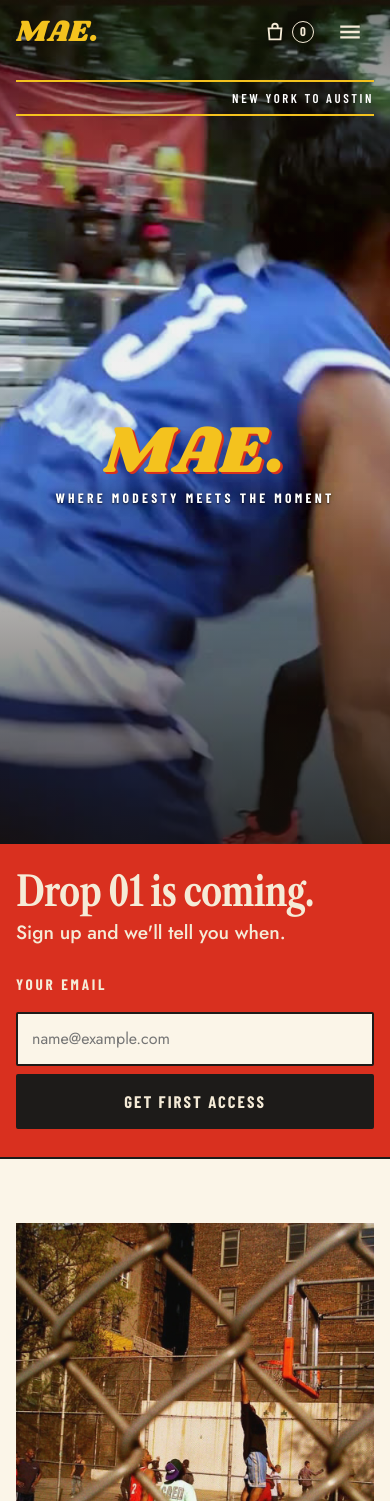
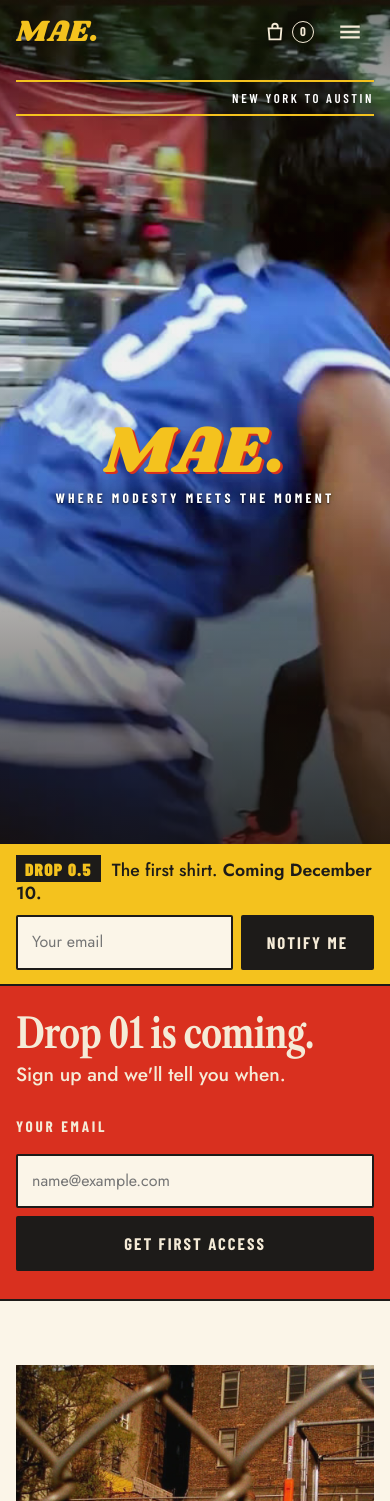
Before and after one commit to maebrym/mae-website, a plain HTML site: page index.html in a window 390 px wide. Shown: the top 1501 px of the page. Drawn offline with Linux system fonts and the light colour scheme.

Commit message:
Add Drop 0.5 first-shirt sign-up above Drop 01
Co-Authored-By: Claude Opus 5.5 <noreply@anthropic.com>

```diff
--- a/css/mae.css
+++ b/css/mae.css
@@ -931,3 +931,15 @@ html:not(.no-js) .cover__media.is-playing { opacity: 1; }
 
 /* wearmae.co/#waitlist lands with the headline below the sticky header */
 #waitlist { scroll-margin-top: 66px; }
+
+/* Drop 0.5 mini sign-up, a slim yellow strip above the Drop 01 band */
+.halfband { background: var(--yellow); color: var(--ink); border-bottom: 2px solid var(--ink); padding-block: 14px; }
+.halfband__row { display: flex; flex-wrap: wrap; align-items: center; justify-content: space-between; gap: 10px 24px; }
+.halfband__text { margin: 0; font-size: clamp(1.1rem, 1.6vw, 1.3rem); font-weight: 500; line-height: 1.3; }
+.halfband__tag { font-family: var(--f-cover); font-weight: 900; text-transform: uppercase; letter-spacing: .06em; background: var(--ink); color: var(--yellow); padding: 3px 9px 2px; margin-right: 6px; }
+.halfband__form { flex: 1 1 340px; max-width: 460px; }
+.halfband .input { min-height: 46px; padding-block: 9px; }
+.halfband .btn { min-height: 46px; }
+.halfband .form-success { margin: 0; font-weight: 600; }
+.halfband form + .form-success:not(:empty) { margin-top: 8px; }
+@media (max-width: 760px) { .halfband .inline-form { grid-template-columns: 1fr auto; } }
--- a/index.html
+++ b/index.html
@@ -7,7 +7,7 @@
 <meta name="description" content="MAE. is modest vintage athletic wear for girls who hoop, run, and lift. Built in Austin, Texas. Drop 01: two lines, two shorts, two tops.">
 <meta name="theme-color" content="#d9301f">
 <link rel="stylesheet" href="css/fonts.css?v=3">
-<link rel="stylesheet" href="css/mae.css?v=74">
+<link rel="stylesheet" href="css/mae.css?v=75">
 <meta property="og:type" content="website">
 <meta property="og:site_name" content="MAE.">
 <meta property="og:title" content="MAE. Where modesty meets the moment">
@@ -43,8 +43,26 @@
     </div>
   </section>
 
-  <!-- Waitlist band: saves to the Waitlist tab of the Google Sheet -->
-  <section class="waitband" id="waitlist" aria-labelledby="wait-title">
+  <!-- Sign-ups: both save to the Waitlist tab of the Google Sheet. wearmae.co/#waitlist lands here. -->
+  <div id="waitlist">
+  <!-- Drop 0.5 mini band: the first shirt -->
+  <section class="halfband" aria-labelledby="half-title">
+    <div class="wrap halfband__row">
+      <p class="halfband__text"><span class="halfband__tag">Drop 0.5</span> <span id="half-title">The first shirt.</span> <strong>Coming December 10.</strong></p>
+      <div class="halfband__form">
+        <form class="inline-form" data-email-form="Homepage" data-item="Drop 0.5 (first shirt)" data-success="You're in. We'll email you December 10." novalidate>
+          <label class="field-label sr-only" for="half-email">Your email for Drop 0.5</label>
+          <input class="input" id="half-email" type="email" name="email" autocomplete="email" placeholder="Your email" required aria-describedby="half-msg">
+          <input type="text" name="website" tabindex="-1" autocomplete="off" aria-hidden="true" style="position:absolute;left:-9999px;width:1px;height:1px">
+          <button class="btn btn--ink" type="submit">Notify me</button>
+        </form>
+        <p class="form-success" id="half-msg" data-form-msg tabindex="-1" aria-live="polite"></p>
+      </div>
+    </div>
+  </section>
+
+  <!-- Drop 01 band -->
+  <section class="waitband" aria-labelledby="wait-title">
     <div class="wrap waitband__row">
       <div>
         <h2 class="headline" id="wait-title">Drop 01 is coming.</h2>
@@ -61,6 +79,7 @@
       </div>
     </div>
   </section>
+  </div>
 
   <!-- 2. Two fit tiles -->
   <section class="section" aria-labelledby="fits-title">
--- a/sw.js
+++ b/sw.js
@@ -2,7 +2,7 @@
 // Installed by present.html. It saves every file listed in sw-files.json, then serves
 // the live site when the network answers quickly and the saved copy when it does not.
 // After changing site files, regenerate sw-files.json and bump VERSION.
-const VERSION = "mae-v60";
+const VERSION = "mae-v61";
 
 self.addEventListener("install", (e) => {
   e.waitUntil((async () => {
```
Also changed, not shown: checkout.html (+1 -1 lines), community.html (+1 -1 lines), court-field.html (+1 -1 lines), our-why.html (+1 -1 lines), present.html (+1 -1 lines), run-lift.html (+1 -1 lines), shop.html (+1 -1 lines).
